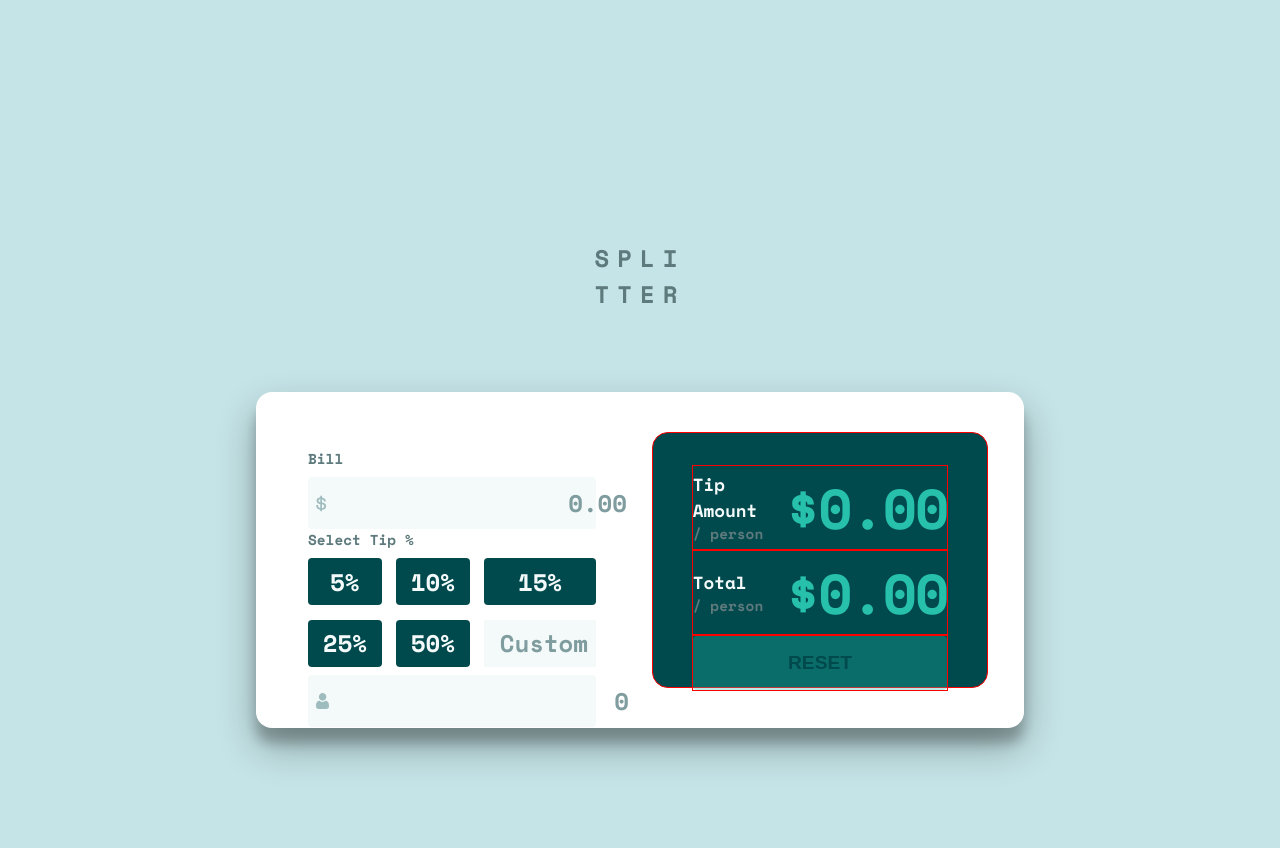
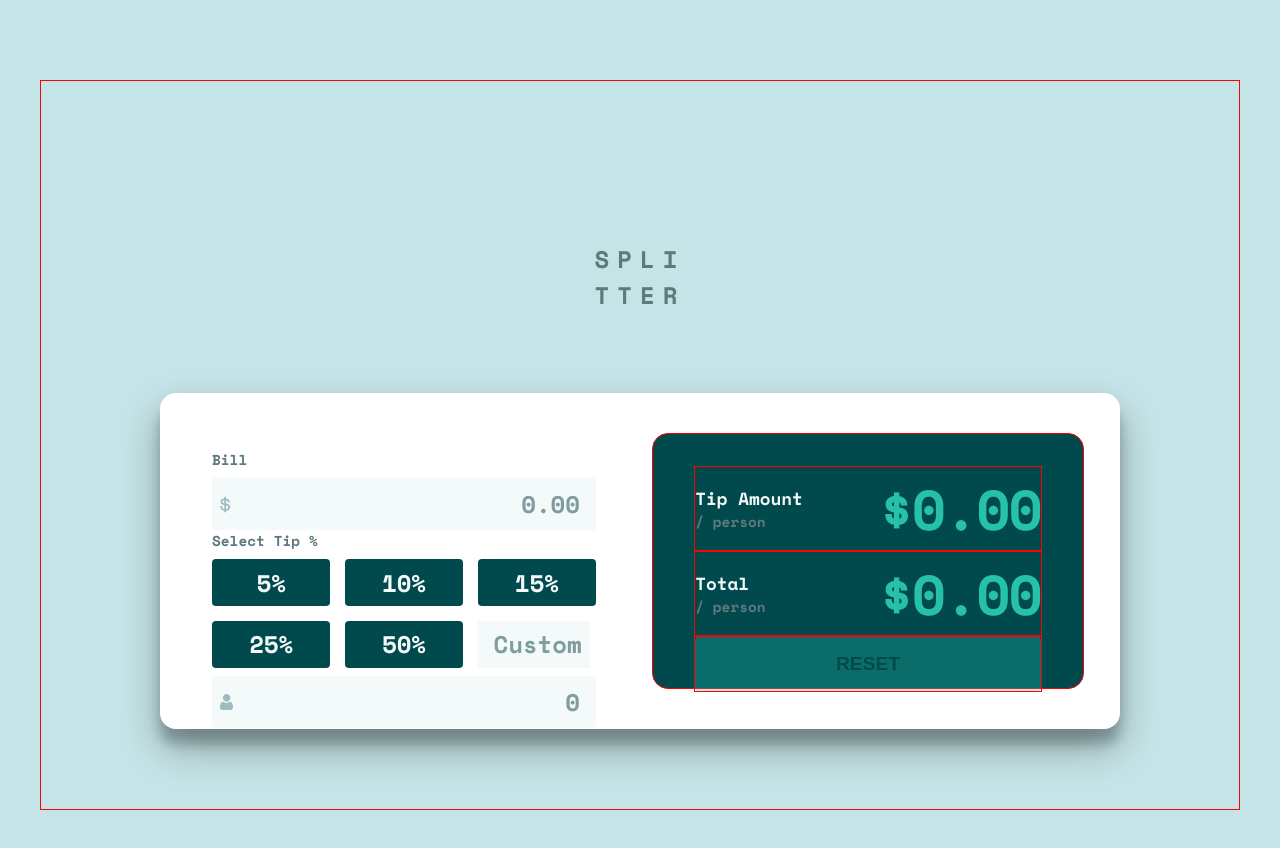
Before and after one commit to Brunno-DaSilva/tip-calculator, a React (Create React App) app: page / in a window 1280 px wide. Shown: the top 848 px of the page. Built offline with nearby package versions, Linux system fonts and the light colour scheme.

Commit message:
Using clamp to manage the calculator width

```diff
--- a/src/App.css
+++ b/src/App.css
@@ -13,10 +13,11 @@
 
 .app {
   margin: 5rem auto;
-  width: min(90%, 75rem);
+  width: min(95%, 75rem);
   display: grid;
   grid-auto-flow: row;
   gap: 5rem;
+  border: 1px solid red;
 }
 
 .app__header {
--- a/src/Components/Calculator/Calculator.css
+++ b/src/Components/Calculator/Calculator.css
@@ -1,5 +1,5 @@
 .main_calculator {
-  width: 60vw;
+  width: clamp(80%, 60rem, 100%);
   height: 42vh;
   display: flex;
   background-color: var(--white);
```
